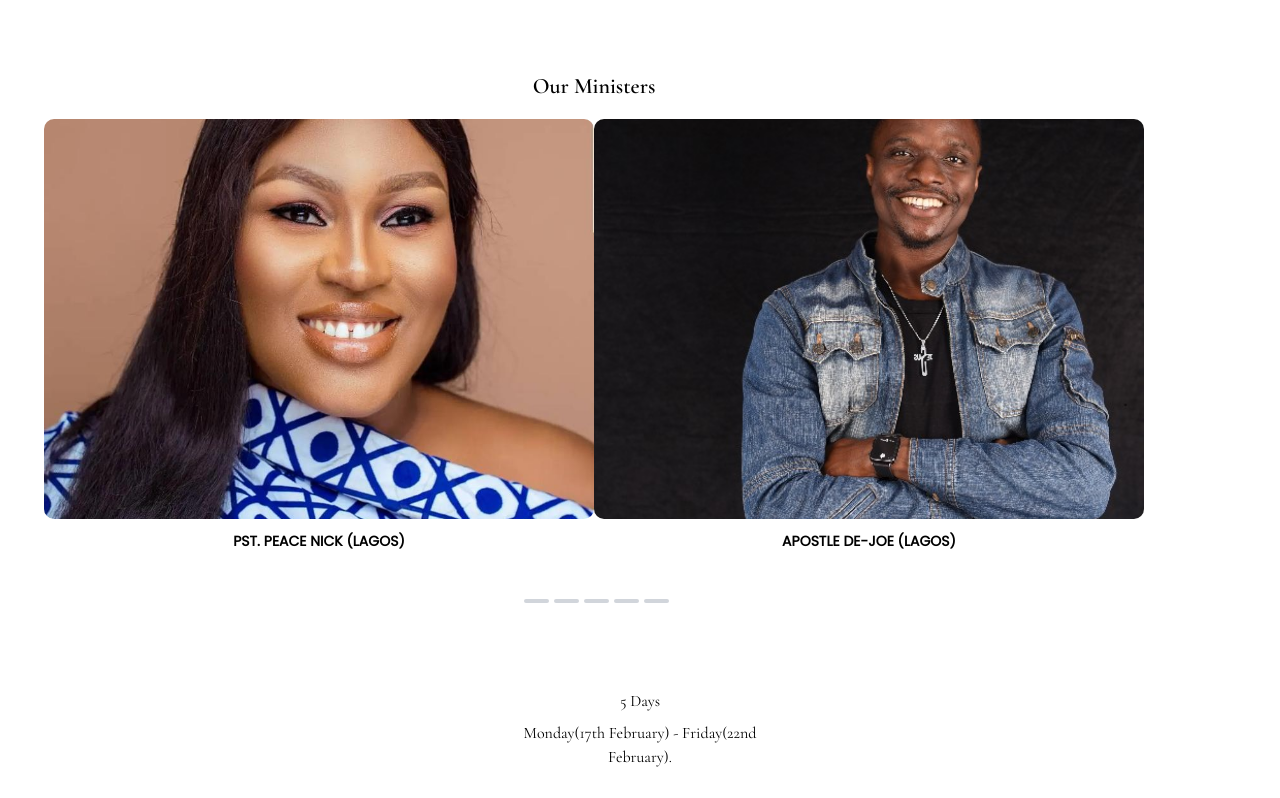
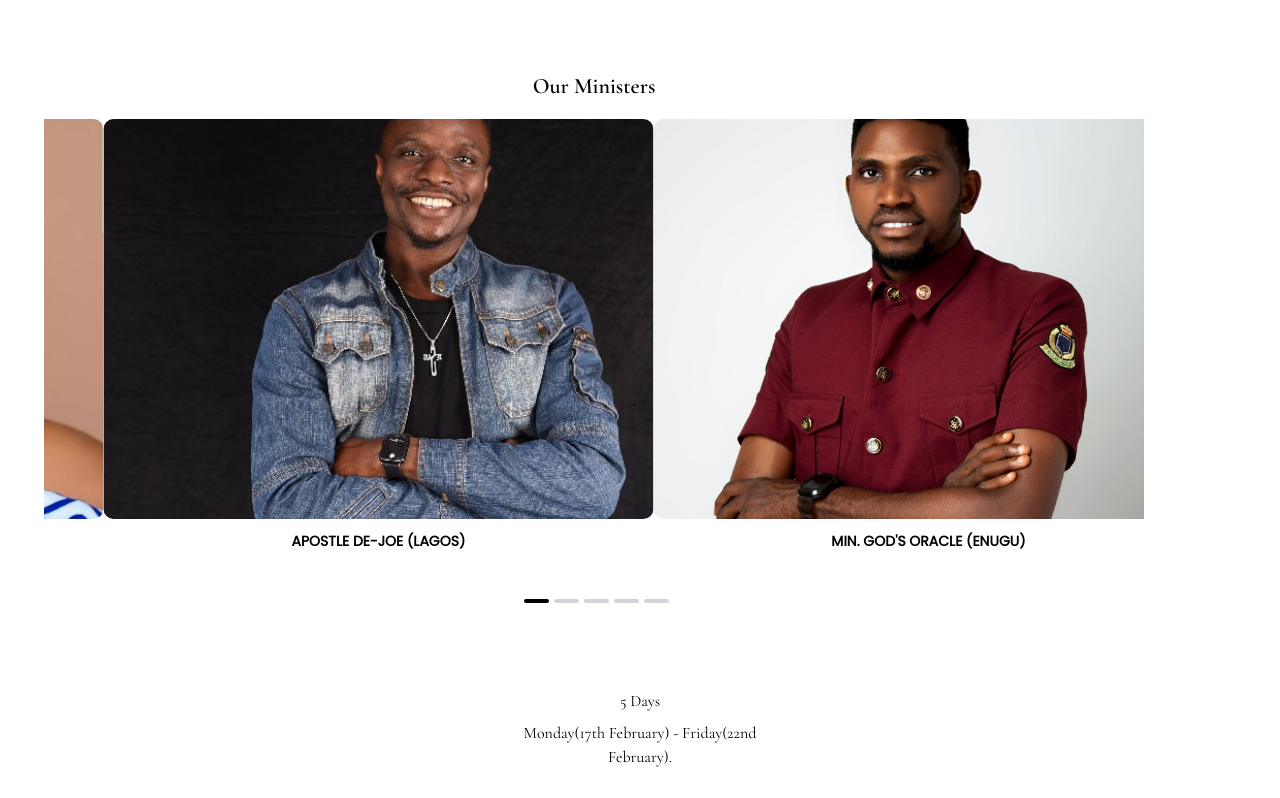
Before and after one commit to Ifenna-Pascal/Camp-Meeting-2025, a Next.js app: page / in a window 1280 px wide. Shown: the part 2202-3000 px from the top of the page. Built offline with nearby package versions, Linux system fonts and the light colour scheme; some icons are missing; a web font is replaced by a local one.

Commit message:
fix: fxied deployment

```diff
--- a/src/app/sections/guests.tsx
+++ b/src/app/sections/guests.tsx
@@ -7,7 +7,7 @@ import { ministers } from "@/__mock_data__/ministers";
 import Image from "next/image";
 
 const Guests = () => {
-  const [current, setCurrent] = useState(false);
+  const [current, setCurrent] = useState(0);
   const settings = {
     className: "center",
     autoplay: true,
@@ -15,13 +15,12 @@ const Guests = () => {
     slidesToShow: 2,
     arrows: false,
     slideToScrool: 2,
-    lazyLoad: true,
     focusOnSelect: true,
     draggable: true,
     dots: true,
     autoplaySpeed: 5000,
     speed: 2000,
-    afterChange: (current: boolean) => setCurrent(current),
+    afterChange: (current: number) => setCurrent(current),
     customPaging: (i: any) => (
       <div
         className={`w-[25px]  mt-8 h-[4px] rounded-[10px] ${
@@ -43,7 +42,7 @@ const Guests = () => {
           dots: true,
           autoplaySped: 1000,
           speed: 500,
-          beforeChange: (current:any) => setCurrent(current),
+          beforeChange: (current:number) => setCurrent(current),
           customPaging: (i: any) => (
             <div
               className={`w-[3px]  mt-3 h-[3px] rounded-[3px] ${
@@ -58,7 +57,7 @@ const Guests = () => {
 
   return (
     <div className="lg:max-w-[1100px] mx-11  mb-12">
-    <h2 className='font-semibold text-[22px] mb-2 font-semibold  text-center flex items-center justify-center pb-2'>Our Ministers</h2>
+    <h2 className='font-semibold text-[22px] mb-2   text-center flex items-center justify-center pb-2'>Our Ministers</h2>
       <Slider {...settings}>
         {
             ministers.map((minister, i) => {
--- a/src/app/sections/testimonial.tsx
+++ b/src/app/sections/testimonial.tsx
@@ -6,7 +6,7 @@ import { useState } from "react";
 import ReviewCard from "./reviewCard";
 
 const ReviewCarousel = () => {
-  const [current, setCurrent] = useState(false);
+  const [current, setCurrent] = useState(0);
   const settings = {
     className: "center",
     autoplay: true,
@@ -14,13 +14,12 @@ const ReviewCarousel = () => {
     slidesToShow: 2,
     arrows: false,
     slideToScrool: 2,
-    lazyLoad: true,
     focusOnSelect: true,
     draggable: true,
     dots: true,
     autoplaySpeed: 5000,
     speed: 2000,
-    afterChange: (current: boolean) => setCurrent(current),
+    afterChange: (current: number) => setCurrent(current),
     customPaging: (i: any) => (
       <div
         className={`w-[25px]  mt-2 h-[4px] rounded-[10px] ${
@@ -42,7 +41,7 @@ const ReviewCarousel = () => {
           dots: true,
           autoplaySped: 1000,
           speed: 500,
-          beforeChange: (current:any) => setCurrent(current),
+          beforeChange: (current:number) => setCurrent(current),
           customPaging: (i: any) => (
             <div
               className={`w-[20px]  mt-4 h-[4px] rounded-[10px] ${
```
